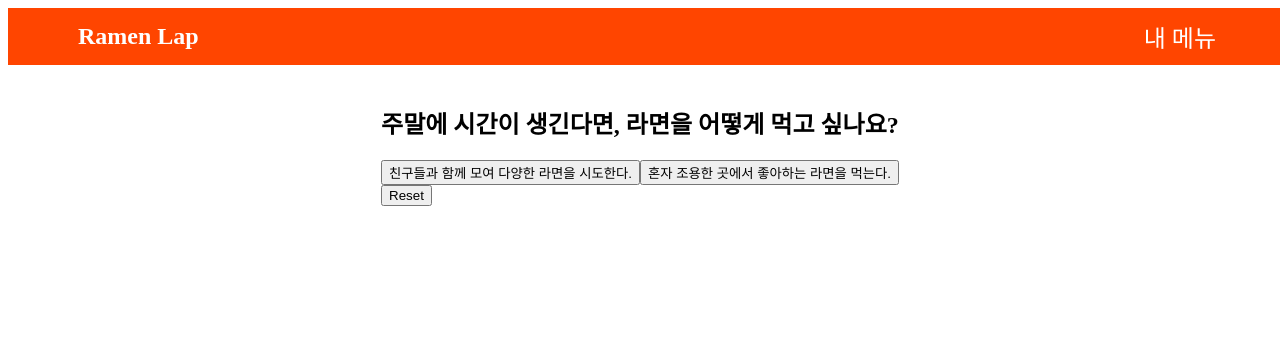
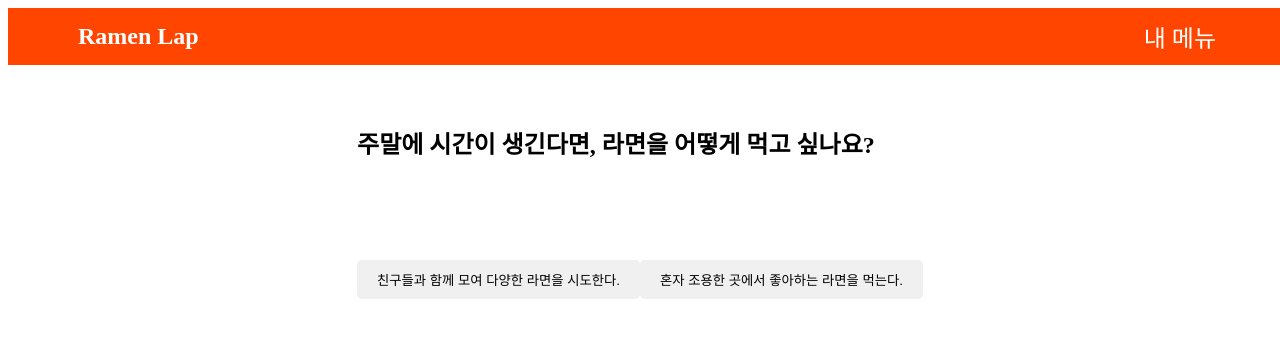
Before and after one commit to RamyunLab/ramyunlab-fe, a React (Create React App) app: page /mbti in a window 1280 px wide. Shown: the top 338 px of the page. Built offline with nearby package versions, Linux system fonts and the light colour scheme.

Commit message:
fix : redux 수정 백업

```diff
--- a/src/App.tsx
+++ b/src/App.tsx
@@ -6,6 +6,7 @@ import { BrowserRouter as Router, Routes, Route } from "react-router-dom";
 import Header from "./components/Header/Header.tsx";
 import MainPage from "./page/MainPage.tsx";
 import MbtiPage from "./page/MbtiPage.tsx";
+import WorldcupPage from "./page/WorldcupPage.tsx";
 import store from "./Redux/store.tsx";
 
 const queryClient = new QueryClient();
@@ -18,6 +19,7 @@ const App: React.FC = () => {
                     <Header />
                     <Routes>
                         <Route path="/mbti" element={<MbtiPage />} />
+                        <Route path="/worldcup" element={<WorldcupPage />} />
                         <Route path="/" element={<MainPage />} /> {/* MainPage as default */}
                     </Routes>
                 </Router>
--- a/src/Redux/slices/MbtiSlice.tsx
+++ b/src/Redux/slices/MbtiSlice.tsx
@@ -1,8 +1,10 @@
+// MbtiSlice.tsx
+
 import { createSlice, PayloadAction } from "@reduxjs/toolkit";
 
 interface MBTIState {
     answers: string[];
-    result: string | null;
+    result: { mbtiType: string; ramenRecommendation: string; description: string } | null;
 }
 
 const initialState: MBTIState = {
@@ -17,17 +19,23 @@ const mbtiSlice = createSlice({
         addAnswer: (state, action: PayloadAction<string>) => {
             state.answers.push(action.payload);
         },
-        setResult: (state, action: PayloadAction<string>) => {
+        setResult: (
+            state,
+            action: PayloadAction<{
+                mbtiType: string;
+                ramenRecommendation: string;
+                description: string;
+            }>
+        ) => {
             state.result = action.payload;
         },
-        reset: (state) => {
-            state.answers = [];
+        // 액션을 추가합니다: 결과 상태를 초기화합니다.
+        resetResult: (state) => {
             state.result = null;
         },
     },
 });
-
-export const { addAnswer, setResult, reset } = mbtiSlice.actions;
+export const { addAnswer, setResult, resetResult } = mbtiSlice.actions;
 
 const calculateMBTI = (answers: string[]) => (dispatch: any) => {
     const typeCount = { E: 0, I: 0, S: 0, N: 0, T: 0, F: 0, J: 0, P: 0 };
--- a/src/components/MBTI/Question.module.scss
+++ b/src/components/MBTI/Question.module.scss
@@ -0,0 +1,50 @@
+// Question.module.scss
+
+.questionContainer {
+    max-width: 800px; /* Increase container width */
+    margin: 0 auto;
+    padding: 20px; /* Add padding for spacing */
+}
+
+.questionText {
+    font-size: 24px;
+    margin-bottom: 20px;
+}
+
+.options {
+    display: flex;
+    justify-content: space-between;
+    align-items: center; /* Vertically align options */
+    margin-bottom: 40px; /* Add a larger gap between questions */
+    height: 200px;
+}
+.optionButton {
+    padding: 10px 20px;
+    border: none;
+    border-radius: 5px;
+    cursor: pointer;
+    background-color: #f0f0f0;
+    transition: background-color 0.3s ease;
+}
+
+.optionButton:hover {
+    background-color: #ddd;
+}
+
+.resetButton {
+    margin-top: 20px;
+    padding: 10px 20px;
+    border: none;
+    border-radius: 5px;
+    cursor: pointer;
+    background-color: #f0f0f0;
+    transition: background-color 0.3s ease;
+}
+
+.resetButton:hover {
+    background-color: #ddd;
+}
+
+.questionContainer:not(:last-child) {
+    margin-bottom: 40px; /* Add a larger gap between questions */
+}
--- a/src/components/MBTI/Question.tsx
+++ b/src/components/MBTI/Question.tsx
@@ -1,7 +1,8 @@
 import React, { useState } from "react";
 import { useDispatch } from "react-redux";
-import { addAnswer, reset } from "../../Redux/slices/MbtiSlice.tsx";
+import { addAnswer } from "../../Redux/slices/MbtiSlice.tsx"; // Adjust import
 import styles from "./Question.module.scss";
+
 const questions = [
     {
         id: 1,
@@ -49,11 +50,6 @@ const Question: React.FC = () => {
         }
     };
 
-    const handleReset = () => {
-        dispatch(reset());
-        setCurrentQuestionIndex(0);
-    };
-
     return (
         <div className={styles.questionContainer}>
             <h2 className={styles.questionText}>{currentQuestion.text}</h2>
@@ -68,9 +64,6 @@ const Question: React.FC = () => {
                     </button>
                 ))}
             </div>
-            <button className={styles.resetButton} onClick={handleReset}>
-                Reset
-            </button>
         </div>
     );
 };
--- a/src/components/MBTI/Result.tsx
+++ b/src/components/MBTI/Result.tsx
@@ -3,6 +3,7 @@ import { useSelector, useDispatch } from "react-redux";
 import { calculateMBTI } from "../../Redux/slices/MbtiSlice.tsx";
 import { RootState } from "../../Redux/store";
 import styles from "./Result.module.scss";
+import { Link } from "react-router-dom";
 const Result: React.FC = () => {
     const dispatch = useDispatch();
     const answers = useSelector((state: RootState) => state.mbti.answers);
@@ -14,12 +15,31 @@ const Result: React.FC = () => {
         }
     }, [answers, dispatch]);
 
+    // const handleGoHome = () => {
+    //     // 결과 상태를 초기화합니다.
+    //     dispatch(resetResult());
+    // };
+    // 결과를 공유하는 함수
+    const handleShareResult = () => {
+        // 여기에 결과를 공유하는 로직을 구현하세요
+    };
+
     if (!result) return <div></div>;
 
     return (
-        <div className={styles.resultContainer}>
-            <h2 className={styles.resultText}>Your MBTI Type and Ramen Recommendation: {result}</h2>
+        <div>
+            <div className={styles.resultContainer}>
+                <h2 className={styles.resultText}>{result}</h2>
+            </div>
+
+            <Link to="/" onClick={() => dispatch(resetResult())}>
+                <div>홈으로</div>
+            </Link>
+            <button className={styles.button} onClick={handleShareResult}>
+                결과 공유하기
+            </button>
         </div>
     );
 };
+
 export default Result;
--- a/src/page/MainPage.tsx
+++ b/src/page/MainPage.tsx
@@ -1,6 +1,6 @@
 import React from "react";
 import { Link } from "react-router-dom";
-import "./banner.css"; // Import the CSS file for styling
+import "./Banner.css"; // Import the CSS file for styling
 
 const MainPage: React.FC = () => {
     return (
--- a/src/page/banner.css
+++ b/src/page/banner.css
@@ -1,16 +1,20 @@
 .banner {
-    background-color: #f0f0f0; /* 배너의 배경색을 설정합니다. */
-    padding: 20px; /* 배너의 안쪽 여백을 추가합니다. */
-    border-radius: 5px; /* 배너에 둥근 모서리를 만듭니다. */
-    width: 60%;
+    background-color: #f0f0f0; /* Set the background color of the banner */
+    padding: 20px; /* Add padding to the banner */
+    border-radius: 5px; /* Create rounded corners on the banner */
+    width: 40%;
+    display: flex; /* Use flexbox */
+    flex-direction: column; /* Set the flex direction to column */
+    justify-content: center; /* Center the content horizontally */
+    align-items: center; /* Center the content vertically */
 }
 
 .banner-link {
-    color: #333; /* 링크의 텍스트 색상을 지정합니다. */
-    font-size: 18px; /* 링크의 글꼴 크기를 지정합니다. */
-    text-decoration: none; /* 밑줄을 제거합니다. */
+    color: #333; /* Specifies the text color of the link */
+    font-size: 18px; /* Specifies the font size for the link */
+    text-decoration: none; /* Remove the underscore */
 }
 
 .banner-link:hover {
-    color: #555; /* 마우스를 올렸을 때 링크의 텍스트 색상을 변경합니다. */
+    color: #555; /* Change the text color of the link when hovered over */
 }
```
Also changed, not shown: src/page/WorldcupPage.tsx (added).
